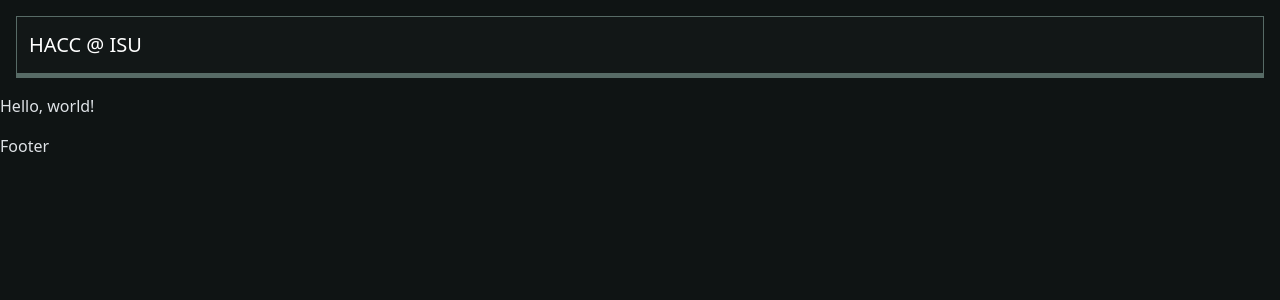
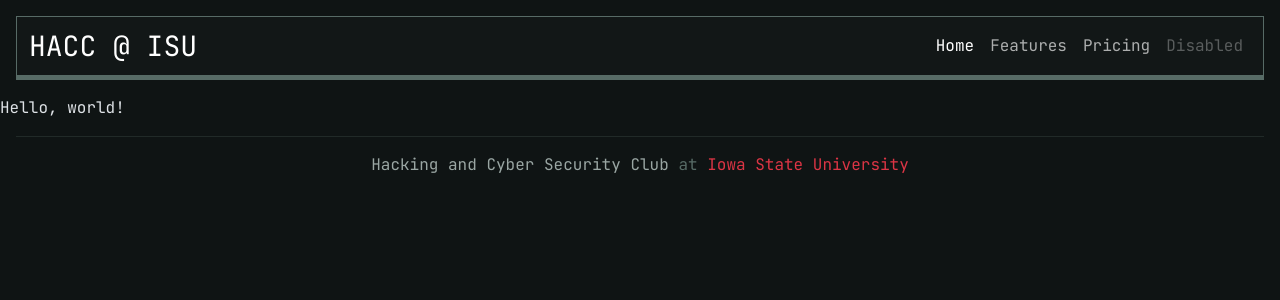
Before and after one commit to alex-pallan/new-hacc-website, a Jekyll site: the page built from index.md, in a window 1280 px wide. Shown: the top 300 px of the page. Built offline with Jekyll 4.4.1, drawn with Linux system fonts in a browser that asks for light colours.

Commit message:
Lots of style changes with the navbar and footer

```diff
--- a/_includes/footer.html
+++ b/_includes/footer.html
@@ -1 +1,15 @@
-Footer
+<div class="mx-3 text-primary">
+  <hr />
+  <div class="text-center">
+    <a href="{{ baseurl }}" class="text-decoration-none"
+      >{{ site.clubwords }}</a
+    >
+    at
+    <a
+      href="https://iastate.edu"
+      target="_blank"
+      class="text-danger text-decoration-none"
+      >Iowa State University</a
+    >
+  </div>
+</div>
--- a/_includes/navbar.html
+++ b/_includes/navbar.html
@@ -1,5 +1,34 @@
-<nav class="navbar border border-primary m-3">
+<nav class="navbar navbar-expand-lg border border-primary m-3">
   <div class="container-fluid">
-    <a class="navbar-brand" href="#">{{ site.clubacronym }} @ ISU</a>
+    <a class="navbar-brand fs-3" href="{{ baseurl }}"
+      >{{ site.clubacronym }} @ ISU</a
+    >
+    <button
+      class="navbar-toggler"
+      type="button"
+      data-bs-toggle="collapse"
+      data-bs-target="#navbarNav"
+      aria-controls="navbarNav"
+      aria-expanded="false"
+      aria-label="Toggle navigation"
+    >
+      <span class="navbar-toggler-icon"></span>
+    </button>
+    <div class="collapse navbar-collapse" id="navbarNav">
+      <ul class="navbar-nav ms-auto">
+        <li class="nav-item">
+          <a class="nav-link active" aria-current="page" href="#">Home</a>
+        </li>
+        <li class="nav-item">
+          <a class="nav-link" href="#">Features</a>
+        </li>
+        <li class="nav-item">
+          <a class="nav-link" href="#">Pricing</a>
+        </li>
+        <li class="nav-item">
+          <a class="nav-link disabled" aria-disabled="true">Disabled</a>
+        </li>
+      </ul>
+    </div>
   </div>
 </nav>
--- a/_sass/main.scss
+++ b/_sass/main.scss
@@ -1,9 +1,11 @@
 // Custom.scss
 // Option A: Include all of Bootstrap
-
+@import url('https://fonts.googleapis.com/css2?family=JetBrains+Mono:ital,wght@0,100..800;1,100..800&display=swap');
 // Include any default variable overrides here (though functions won't be available)
 $primary: #576B66;
 $body-bg-dark: #0F1414;
+$font-family-sans-serif: "JetBrains Mono", monospace;
+
 
 @import "bootstrap";
 
@@ -12,3 +14,8 @@
     border-bottom-width: 5px !important;
     background-color: rgba(255, 255, 255, 0.01);
 }
+
+.navbar-brand {
+    padding-top: 0;
+    padding-bottom: 0;
+}
--- a/index.md
+++ b/index.md
@@ -3,7 +3,7 @@
 # To modify the layout, see https://jekyllrb.com/docs/themes/#overriding-theme-defaults
 
 layout: skeleton
-title: home
+title: Home
 ---
 
 Hello, world!
```
